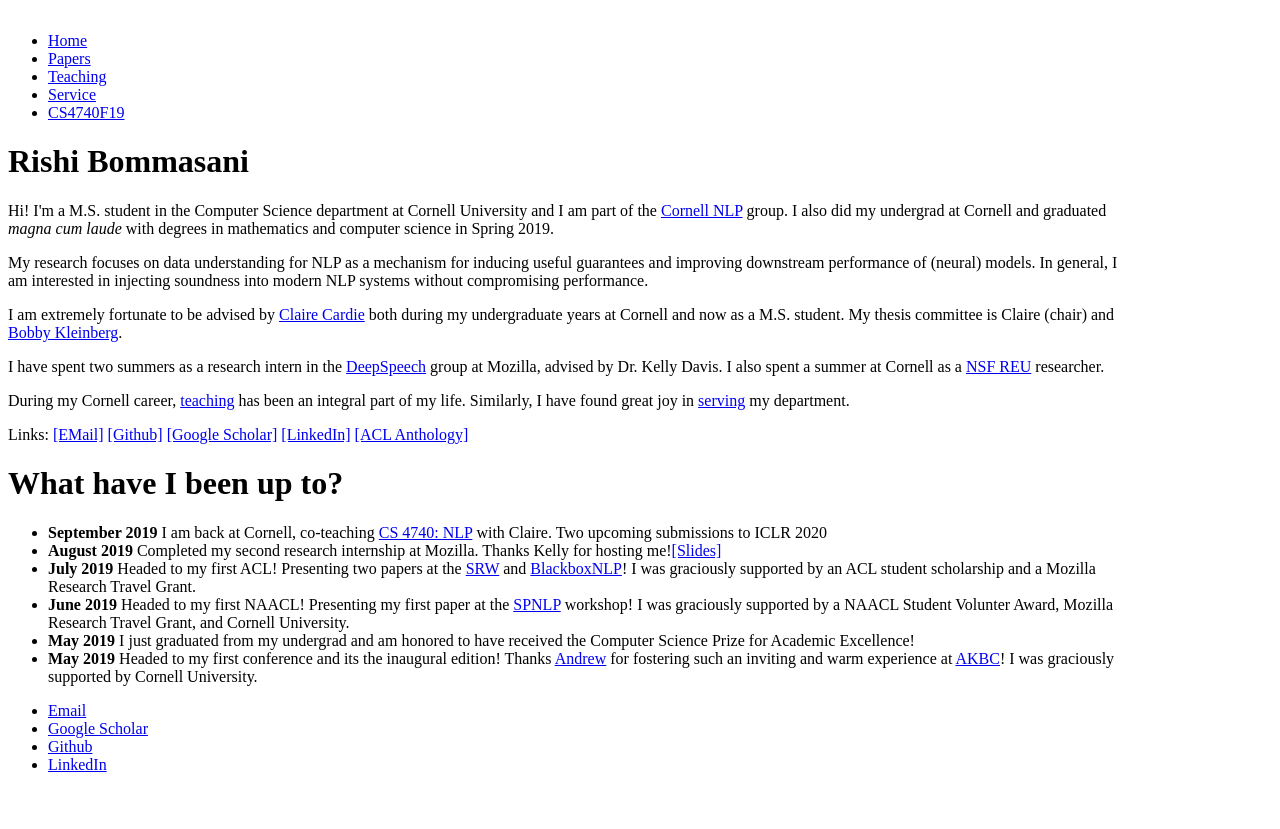
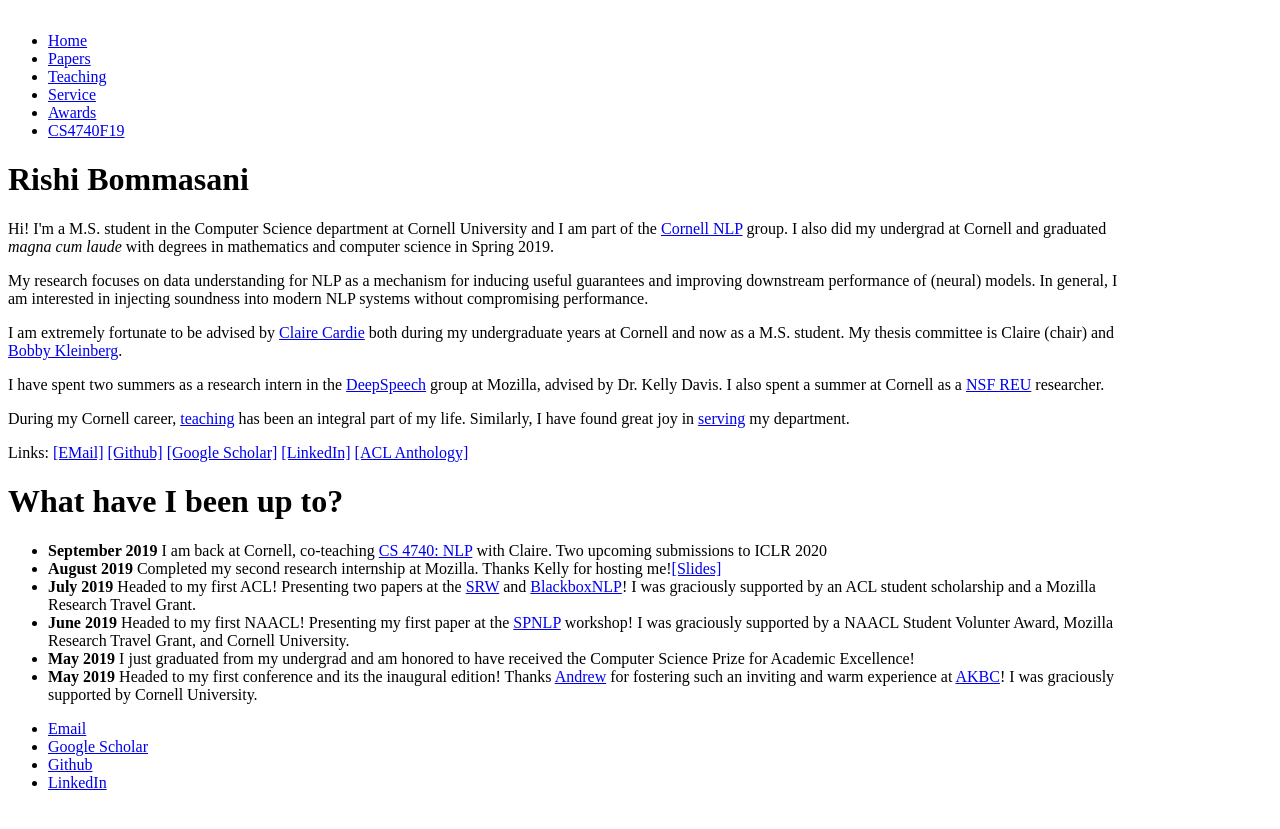
Before and after one commit to rishibommasani/rishibommasani.github.io, a Jekyll site: the page built from index.html, in a window 1280 px wide. Shown: the top 829 px of the page. Built offline with Jekyll 4.4.1, drawn with Linux system fonts in a browser that asks for light colours.

Commit message:
Awards tab

```diff
--- a/_layouts/default.html
+++ b/_layouts/default.html
@@ -12,6 +12,7 @@
 	        		<li><a href="/papers">Papers</a></li>
 		        	<li><a href="/teaching">Teaching</a></li>
 	        		<li><a href="/service">Service</a></li>
+	        		<li><a href="/awards">Awards</a></li>
 	        		<li><a href="/CS4740F19">CS4740F19</a></li>
 	    		</ul>
 			</nav>
```
